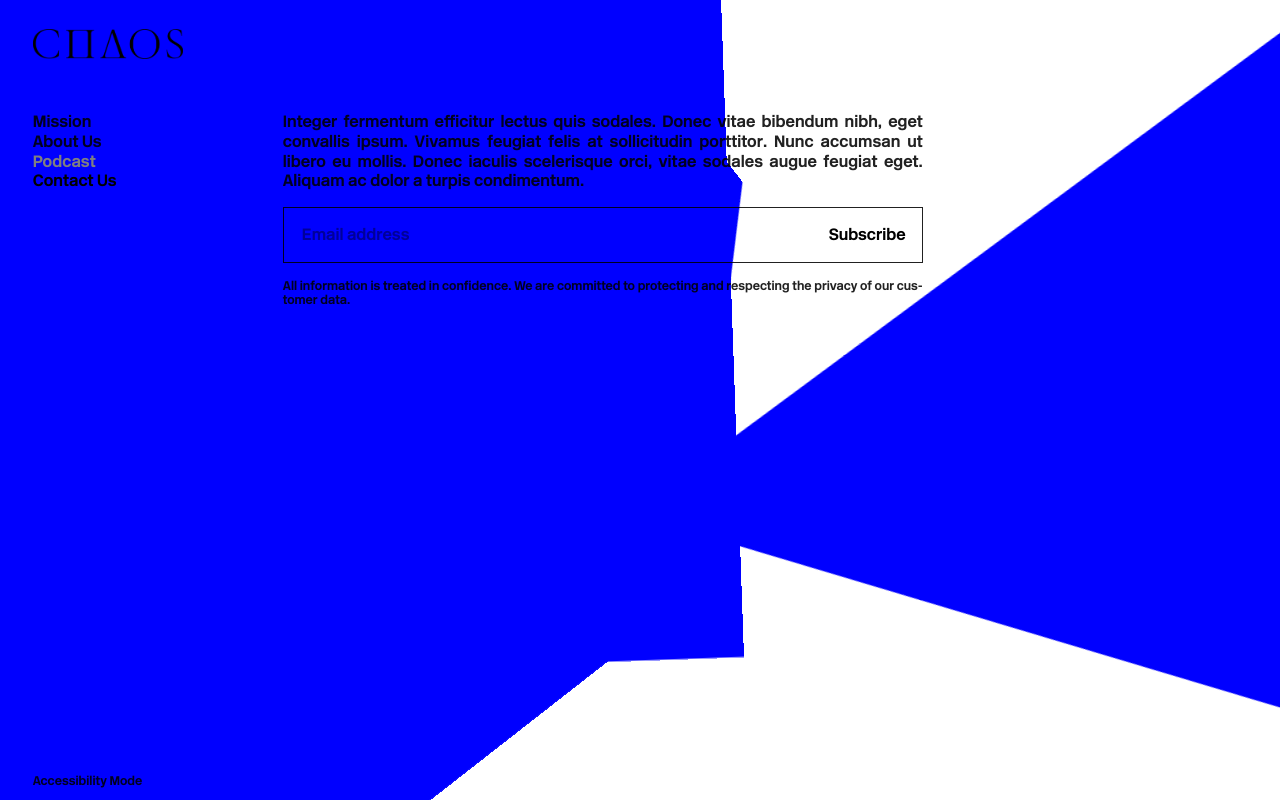
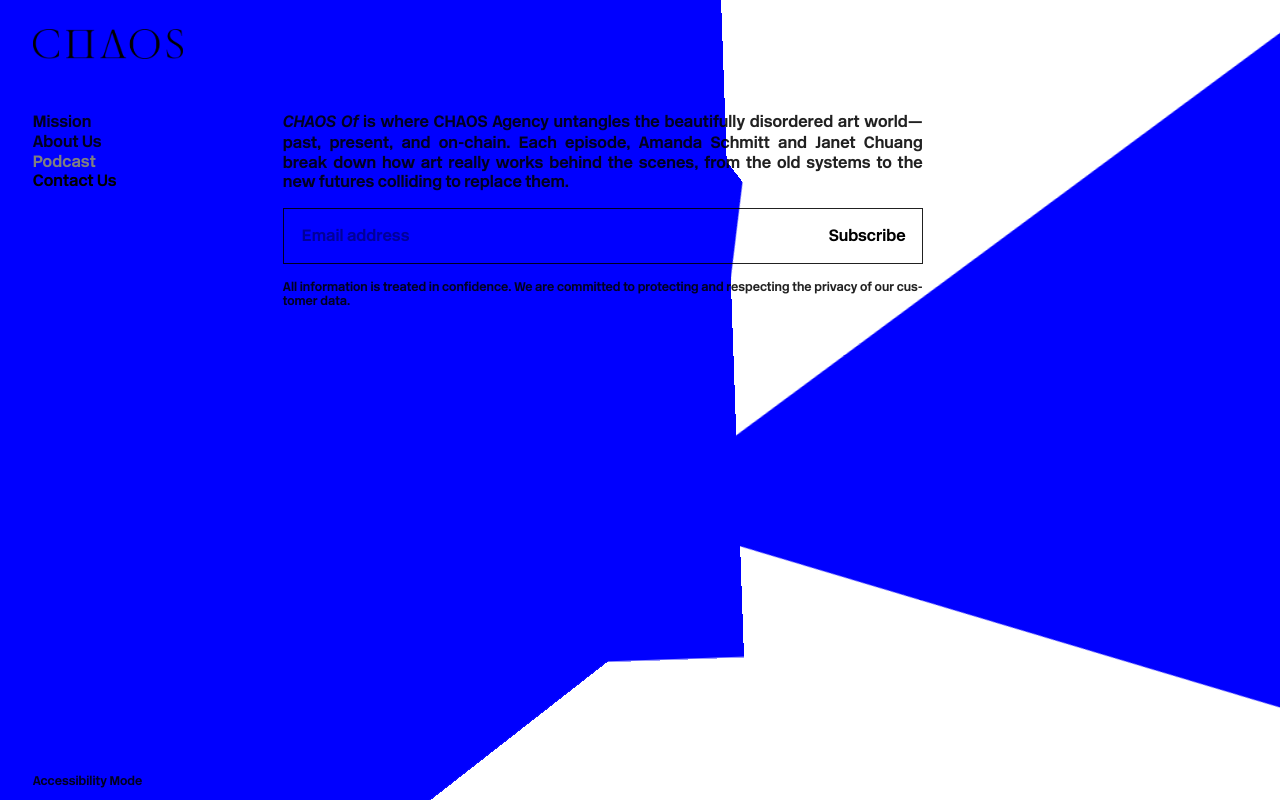
Before and after one commit to dotkalm/CHAOSWEBSITE, a Next.js app: page /podcast in a window 1280 px wide. Built offline with nearby package versions, Linux system fonts and the light colour scheme.

Commit message:
adds copy

```diff
--- a/src/components/Subscribe/index.tsx
+++ b/src/components/Subscribe/index.tsx
@@ -67,7 +67,7 @@
                     marginBottom: 2,
                 }}
             >
-                {COPY.newsletter.description}
+                <em>CHAOS Of</em> is where CHAOS Agency untangles the beautifully disordered art world—past, present, and on-chain. Each episode, Amanda Schmitt and Janet Chuang break down how art really works behind the scenes, from the old systems to the new futures colliding to replace them.
             </Typography>
             <Box
                 component="form"
```
